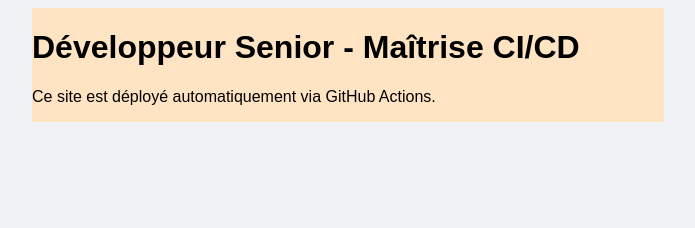
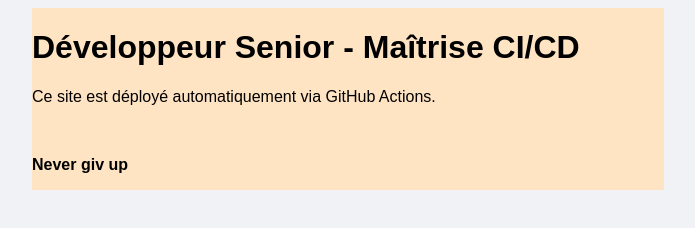
Before and after one commit to jpfaobe1234/First_CICD, a plain HTML site: page index.html in a window 1280 px wide. Shown: the whole page, without its empty margins (292-987 px from the left). Drawn offline with Linux system fonts and the light colour scheme.

Commit message:
never give  up

```diff
--- a/index.html
+++ b/index.html
@@ -8,7 +8,8 @@
 <body>
     <div class="content">
         <h1>Développeur Senior - Maîtrise CI/CD</h1>
-        <p>Ce site est déployé automatiquement via GitHub Actions.</p>
+        <p>Ce site est déployé automatiquement via GitHub Actions.</p><br>
+        <p><strong>Never giv up</strong></p>
         <script src="script.js"></script>
     </div>
 </body>
```
